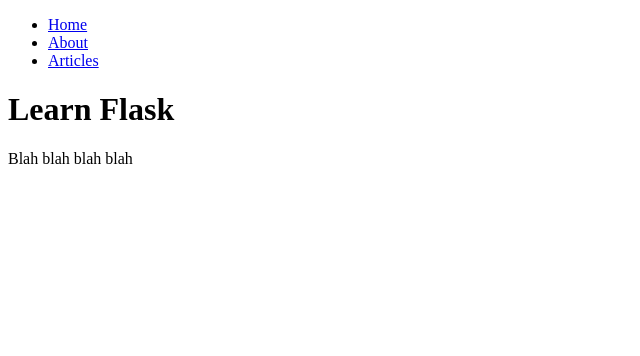
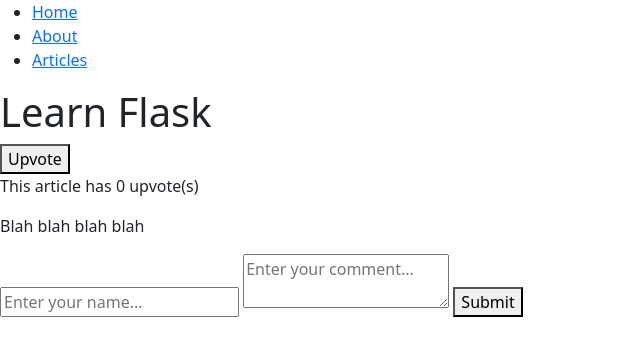
Before and after one commit to dylcruz/cbtn-flask-tutorial, a Flask app: page /articles/flask in a window 1280 px wide. Shown: the top 356 px of the page, without its empty margins (0-640 px from the left). Run offline with Flask 3, Linux system fonts and the light colour scheme.

Commit message:
add front-end logic to blog site

```diff
--- a/simple-blog/server.py
+++ b/simple-blog/server.py
@@ -1,35 +1,97 @@
-from flask import abort, Flask, render_template
+from flask import abort, Flask, render_template, request
 
 articles = [
-    { "slug": "python", "title": "Learn Python", "content": "Blah blah blah blah" },
-    { "slug": "flask", "title": "Learn Flask",  "content": "Blah blah blah blah" },
-    { "slug": "jinja", "title": "Learn Jinja",  "content": "Blah blah blah blah" },
+    {
+        "slug": "python",
+        "title": "Learn Python",
+        "content": "Blah blah blah blah",
+        "upvotes": 0,
+        "comments": [],
+    },
+    {
+        "slug": "flask",
+        "title": "Learn Flask",
+        "content": "Blah blah blah blah",
+        "upvotes": 0,
+        "comments": [],
+    },
+    {
+        "slug": "jinja",
+        "title": "Learn Jinja",
+        "content": "Blah blah blah blah",
+        "upvotes": 0,
+        "comments": [],
+    },
 ]
 
 app = Flask(__name__)
 
-@app.route('/')
+
+@app.route("/")
 def home_page():
-    return render_template('home.html')
+    return render_template(
+        "home.html",
+        most_popular_articles=sorted(
+            articles, key=lambda x: x["upvotes"], reverse=True
+        ),
+    )
 
-@app.route('/about')
+
+@app.route("/about")
 def about_page():
-    return render_template('about.html')
+    return render_template("about.html")
 
-@app.route('/articles')
+
+@app.route("/articles")
 def articles_list_page():
-    return render_template('articles-list.html', articles=articles)
+    return render_template("articles-list.html", articles=articles)
 
-@app.route('/articles/<article_slug>')
+
+@app.route("/articles/<article_slug>")
 def individual_article_page(article_slug):
     try:
-        article = next((a for a in articles if a.get('slug') == article_slug))
-        title = article.get('title')
-        content = article.get('content')
+        article = next((a for a in articles if a.get("slug") == article_slug))
     except StopIteration:
         abort(404)
-    return render_template('article.html', title=title, content=content)
+    return render_template(
+        template_name_or_list="article.html",
+        title=article.get("title"),
+        content=article.get("content"),
+        upvotes=article.get("upvotes"),
+        slug=article.get("slug"),
+        comments=article.get("comments"),
+    )
+
+
+@app.post("/api/articles/<article_slug>/upvotes")
+def add_upvote_to_article(article_slug):
+    try:
+        article = next((a for a in articles if a.get("slug") == article_slug))
+        article["upvotes"] += 1
+        return article
+    except StopIteration:
+        abort(404)
+
+
+@app.post("/api/articles/<article_slug>/comments")
+def add_comment_to_article(article_slug):
+    try:
+        article = next((a for a in articles if a.get("slug") == article_slug))
+        author = request.json["author"]
+        text = request.json["text"]
+
+        new_comment = {
+            "author": author,
+            "text": text,
+        }
+        article["comments"].append(new_comment)
+
+        return article
+
+    except StopIteration:
+        abort(404)
+
 
 @app.errorhandler(404)
 def not_found_page(err):
-    return render_template('not-found.html')
+    return render_template("not-found.html")
--- a/simple-blog/templates/article.html
+++ b/simple-blog/templates/article.html
@@ -1,5 +1,51 @@
 {% extends 'base.html' %}
 {% block content %}
+
+<script>
+    function upvoteArticle(articleSlug) {
+       fetch(`/api/articles/${articleSlug}/upvotes`, {
+            method: 'post'
+       })
+       .then(response => response.json())
+       .then(updatedArticle => {
+            const upvotesSpan = document.getElementById('number-of-upvotes');
+            upvotesSpan.innerText = updatedArticle.upvotes;
+       });
+    }
+
+    function addCommentToArticle(articleSlug) {
+        const author = document.getElementById('author-input').value;
+        const text = document.getElementById('text-input').value;
+        fetch(`/api/articles/${articleSlug}/comments`, {
+            method: "post",
+            headers: { 'Content-Type': 'application/json'},
+            body: JSON.stringify({ author, text })
+        })
+        .then(() => {
+            alert('Successfully added comment!');
+            location.reload();
+        });
+    }
+</script>
+
 <h1>{{ title }}</h1>
+<div>
+    <button onclick="upvoteArticle('{{ slug }}')">Upvote</button>
+    <p>This article has <span id="number-of-upvotes">{{ upvotes }}</span> upvote(s)</p>
+</div>
 <p>{{ content }}</p>
+
+<div>
+    <input id="author-input" placeholder="Enter your name..." />
+    <textarea id="text-input" placeholder="Enter your comment..."></textarea>
+    <button onclick="addCommentToArticle('{{ slug }}')">Submit</button>
+</div>
+
+{% for comment in comments %}
+<div>
+    <h3>{{ comment.get('author') }}</h3>
+    <p>{{ comment.get('text') }}</p>
+</div>
+{% endfor %}
+
 {% endblock %}
--- a/simple-blog/templates/articles-list.html
+++ b/simple-blog/templates/articles-list.html
@@ -1,9 +1,5 @@
 {% extends 'base.html' %}
 {% block content %}
 <h1>Articles</h1>
-    {% for article in articles %}
-    <a href="articles/{{ article.get('slug') }}">
-        <h3>{{ article.get('title') }}</h3>
-    </a>
-    {% endfor %}
+ {{ articles_list(articles) }}
 {% endblock %}
--- a/simple-blog/templates/base.html
+++ b/simple-blog/templates/base.html
@@ -1,7 +1,17 @@
+{% macro articles_list(articles) %}
+    {% for article in articles %}
+        <a href="articles/{{ article.get('slug') }}">
+            <h3>{{ article.get('title') }}</h3>
+        </a>
+    {% endfor %}
+{% endmacro %}
+
 <!DOCTYPE html>
 <html>
     <head>
         <title>My Blog</title>
+        <link href="https://cdn.jsdelivr.net/npm/bootstrap@5.3.8/dist/css/bootstrap.min.css" rel="stylesheet" integrity="sha384-sRIl4kxILFvY47J16cr9ZwB07vP4J8+LH7qKQnuqkuIAvNWLzeN8tE5YBujZqJLB" crossorigin="anonymous">
+        <script src="https://cdn.jsdelivr.net/npm/bootstrap@5.3.8/dist/js/bootstrap.bundle.min.js" integrity="sha384-FKyoEForCGlyvwx9Hj09JcYn3nv7wiPVlz7YYwJrWVcXK/BmnVDxM+D2scQbITxI" crossorigin="anonymous"></script>
     </head>
 
     <body>
--- a/simple-blog/templates/home.html
+++ b/simple-blog/templates/home.html
@@ -1,4 +1,5 @@
 {% extends 'base.html' %}
 {% block content %}
 <h1>Welcomde to my blog!</h1>
+{{ articles_list(most_popular_articles) }}
 {% endblock %}
```
